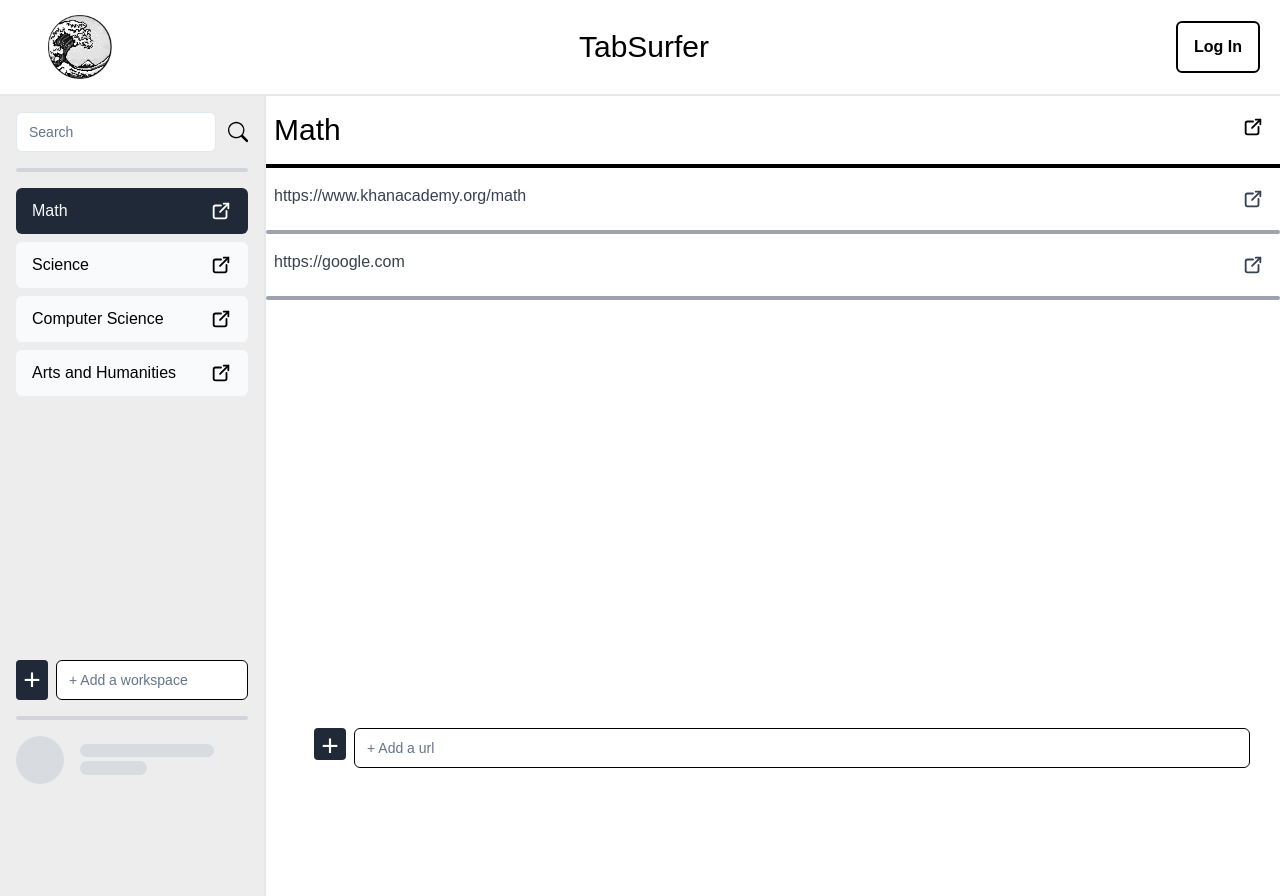
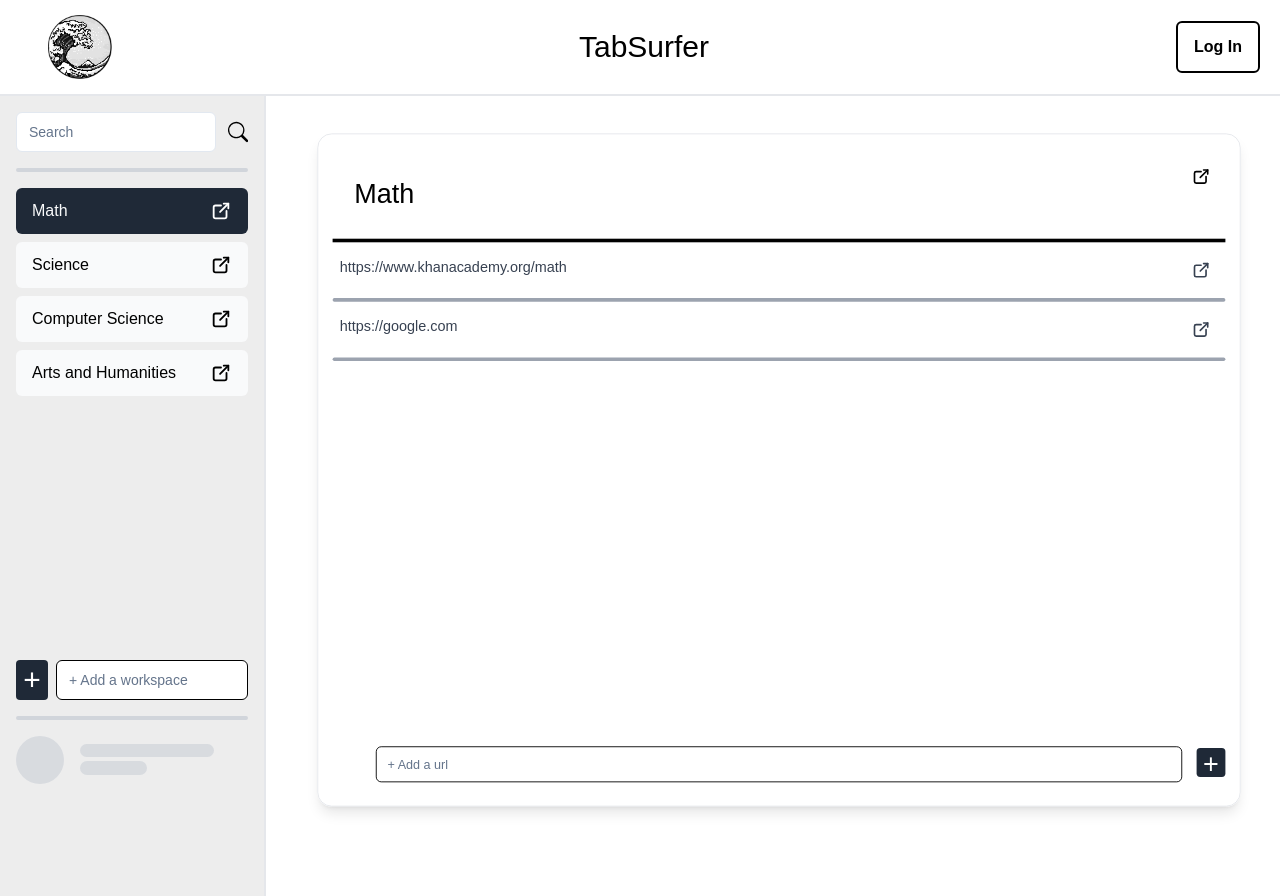
Before and after one commit to justin-huiyun-lee/TabSurfer, a Next.js app: page / in a window 1280 px wide. Built offline with nearby package versions, Linux system fonts and the light colour scheme.

Commit message:
made workspaces look cleaner

```diff
--- a/src/app/globals.css
+++ b/src/app/globals.css
@@ -2,8 +2,7 @@
 @tailwind components;
 @tailwind utilities;
 
-@import url('https://fonts.googleapis.com/css2?family=Poppins:ital,wght@0,100;0,200;0,300;0,400;0,500;0,600;0,700;0,800;0,900;1,100;1,200;1,300;1,400;1,500;1,600;1,700;1,800;1,900&display=swap');
-
+@import url("https://fonts.googleapis.com/css2?family=Poppins:ital,wght@0,100;0,200;0,300;0,400;0,500;0,600;0,700;0,800;0,900;1,100;1,200;1,300;1,400;1,500;1,600;1,700;1,800;1,900&display=swap");
 body {
     color: black;
     background-color: white;
--- a/src/components/Workspaces.tsx
+++ b/src/components/Workspaces.tsx
@@ -1,4 +1,4 @@
-"use client"
+"use client";
 import { Input } from "./ui/input";
 import React, { useState, useEffect } from "react";
 import { TbExternalLink } from "react-icons/tb";
@@ -28,48 +28,53 @@ const Workspaces = ({ data }) => {
   }
 
   return (
-    <div className="flex h-full w-full flex-col">
-      <div className="flex justify-between mt-4">
-        <h1 className="flex-grow text-3xl font-medium ml-2">
+    <div className="flex h-full w-full scale-90 flex-col rounded-2xl border p-4 shadow-lg">
+      <div className="mt-4 flex justify-between">
+        <h1 className="ml-2 flex-grow p-4 text-3xl font-medium">
           {data[activeIndex]?.title}
         </h1>
         <TbExternalLink
-          className="mr-2 pr-2 text-3xl text-black duration-300 hover:text-gray-500 justify-right"
-          onClick={() => {openMultipleURLs(data[activeIndex].urls)}}
+          className="mr-2 pr-2 text-3xl text-black duration-300 hover:text-gray-500"
+          onClick={() => {
+            openMultipleURLs(data[activeIndex].urls);
+          }}
         />
       </div>
-      <div className="mt-4 h-1 w-full place-self-center bg-black overflow-hidden flex-grow" onClick={openMultipleURLs}></div>
+      <div
+        className="mt-4 h-1 w-full flex-grow place-self-center overflow-hidden bg-black"
+        onClick={openMultipleURLs}
+      ></div>
       <div className="h-[70vh]">
-        {
-          data[activeIndex]?.urls.map((url, index) => (
+        {data[activeIndex]?.urls.map((url, index) => (
           <React.Fragment key={index}>
-              <div className="flex my-4">
-                <h3 className="flex-grow text-md font-medium ml-2 hover:underline text-gray-700 hover:text-black">
+            <div className="my-4 flex">
+              <h3 className="text-md ml-2 flex-grow font-medium text-gray-700 hover:text-black hover:underline">
                 {url}
               </h3>
               <TbExternalLink
-                  className="mr-2 pr-2 text-3xl hover:text-black duration-300 text-gray-700 justify-right"
-                  onClick={() => {window.open(url)}}
+                className="justify-right mr-2 pr-2 text-3xl text-gray-700 duration-300 hover:text-black"
+                onClick={() => {
+                  window.open(url);
+                }}
               />
             </div>
             <div className="mt-4 h-1 w-full place-self-center rounded-full bg-gray-400"></div>
           </React.Fragment>
-          ))
-        }
+        ))}
       </div>
       <form onSubmit={formSubmit}>
         <div className="flex flex-row">
+          <Input
+            type="text"
+            placeholder="+ Add a url"
+            className="ml-12 w-[70vw] border-black"
+          />
           <button
-                className="ml-12 mb-4 mr-2 w-[2.5vw] h-[2.5vw] rounded bg-gray-800 text-3xl text-white duration-300 hover:scale-95"
+            className="mb-4 ml-4 mt-0.5 h-[2.5vw] w-[2.5vw] rounded bg-gray-800 text-3xl text-white duration-300 hover:scale-95"
             type="submit"
           >
             +
           </button>
-              <Input
-                  type="text"
-                  placeholder="+ Add a url"
-                  className="w-[70vw] border-black"
-              />
         </div>
       </form>
     </div>
```
Lines whose indentation alone changed are shown as unchanged.
